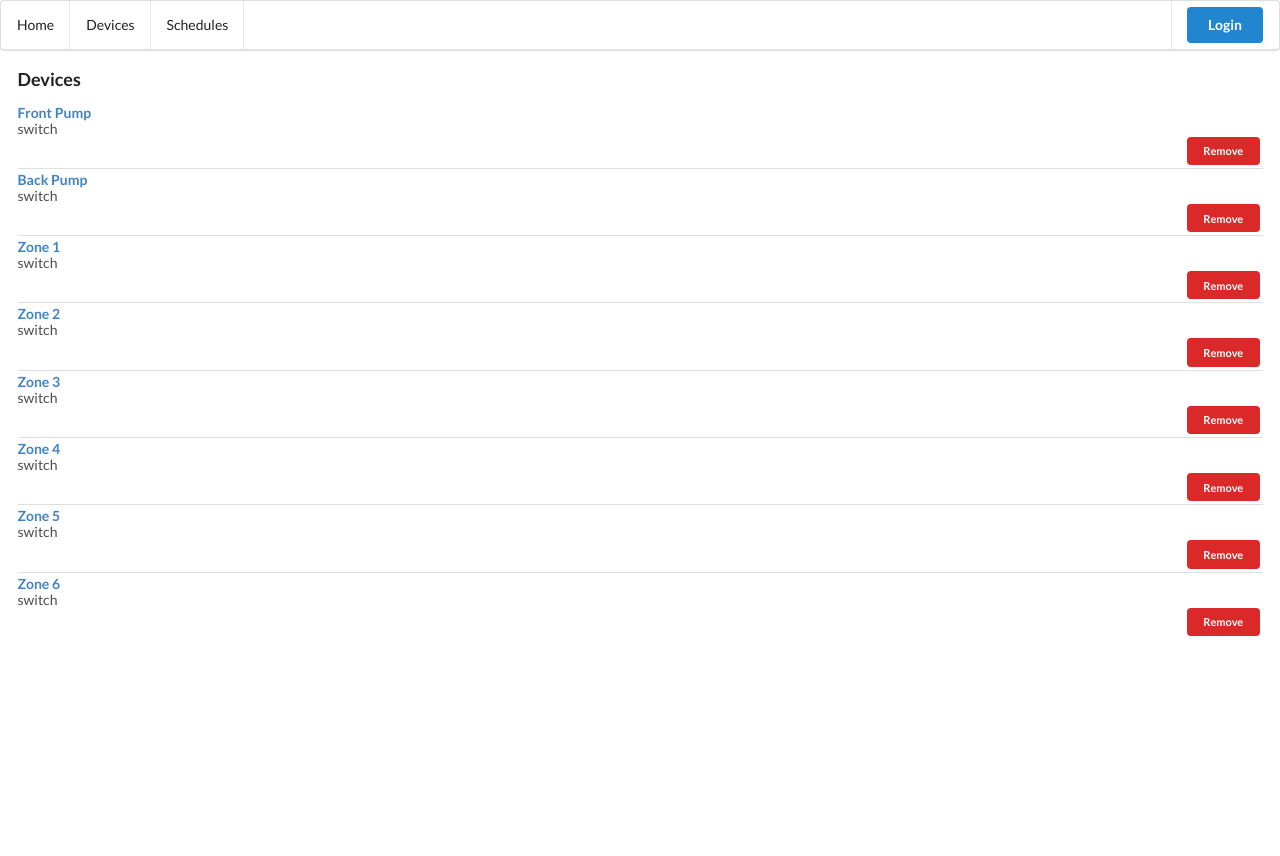
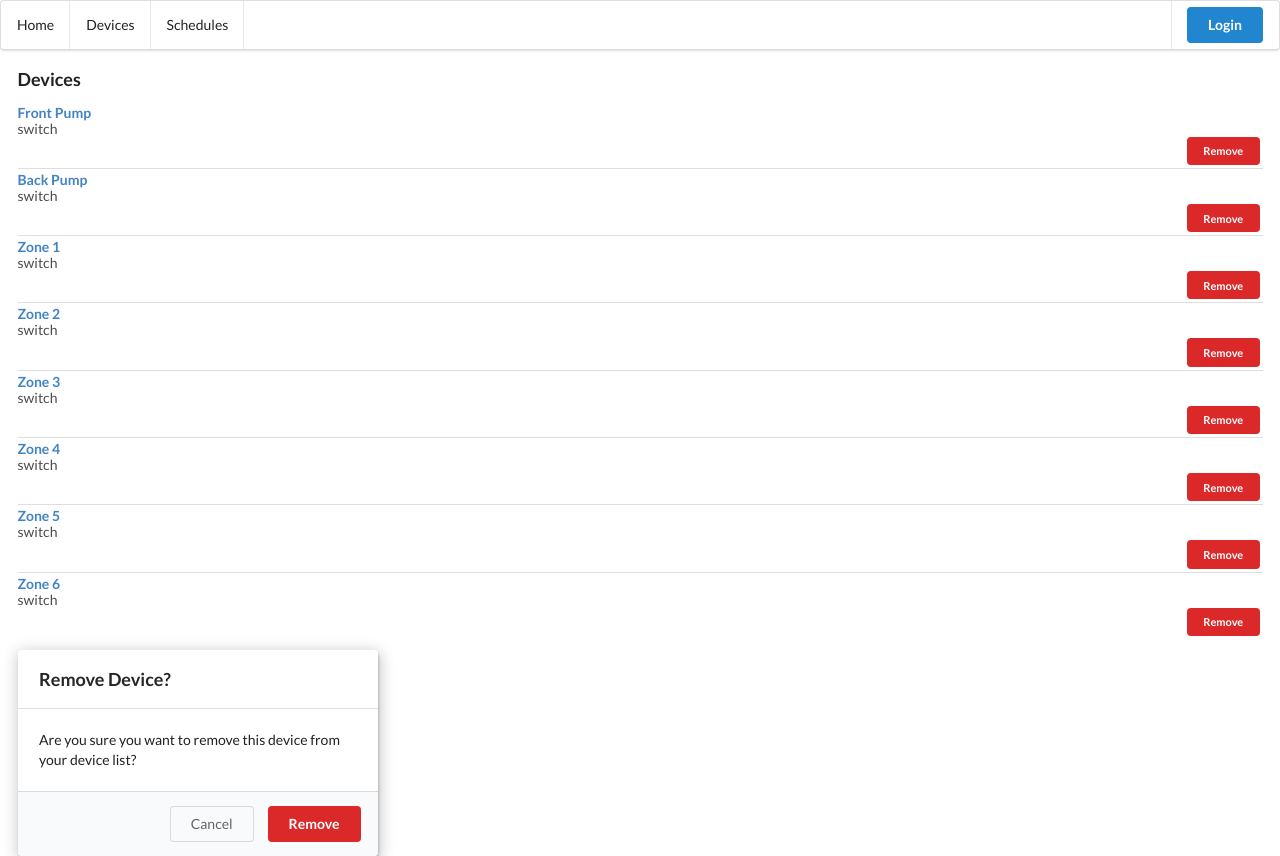
Before and after one commit to Douglas-J-Johnson/rpi-sprinkler-controller-client, a Vue app: page /devices in a window 1280 px wide. Before the commit the page ends 800 px from the top, so only its background shows below. Built offline with nearby package versions, Linux system fonts and the light colour scheme.

Commit message:
make top level Vue object a named export

```diff
--- a/src/components/Devices.vue
+++ b/src/components/Devices.vue
@@ -8,18 +8,38 @@
                     <div class="description">{{ device.type }}</div>
                 </div>
                 <div class="right floated content">
-                    <button class="ui mini negative button" @click="removeDevice(device.id)">
-                        Remove
-                    </button>
+                    <button
+                        class="ui mini negative button"
+                        @click="onInitiateDeviceRemoval(device.id)">Remove</button>
                 </div>
             </div>
         </div>
-
+        <div id="remove-confirmation-modal" class="ui active mini modal">
+            <div class="ui header">
+                Remove Device?
+            </div>
+            <div class="content">
+                <p>Are you sure you want to remove this device from your device list?</p>
+            </div>
+            <div class="actions">
+                <button
+                    class="ui basic cancel button"
+                    @click="onDenyRemoval">Cancel</button>
+                <button
+                    class="ui red approve button"
+                    @click="onConfirmRemoval">Remove</button>
+            </div>
+        </div>
     </div>
 </template>
 
 <script>
-import { mapGetters, mapMutations } from 'vuex';
+import { mapActions, mapGetters } from 'vuex';
+import $ from 'jquery';
+
+const REMOVE_MODAL_ID = '#remove-confirmation-modal';
+const REMOVE_ID_ATTR = 'data-device-id';
+
 
 export default {
     name: 'Devices',
@@ -27,11 +47,18 @@ export default {
         ...mapGetters(['allDevices'])
     },
     methods: {
-        ...mapMutations([
-            'addDevice',
-            'updateDevice',
-            'removeDevice'
-        ])
+        ...mapActions(['removeDevice']),
+        removeDeviceID: function () { return parseInt($(REMOVE_MODAL_ID).attr(REMOVE_ID_ATTR)); },
+        setRemoveDeviceID: function (value) { $(REMOVE_MODAL_ID).attr(REMOVE_ID_ATTR, value); },
+        onInitiateDeviceRemoval: function (id) {
+            this.setRemoveDeviceID(id);
+            // $('#remove-confirmation-modal').modal('show');
+        },
+        onConfirmRemoval: function () {
+            this.removeDevice(this.removeDeviceID());
+            this.setRemoveDeviceID(null);
+        },
+        onDenyRemoval: function () { this.setRemoveDeviceID(null); }
     }
 }
 </script>
--- a/src/main.js
+++ b/src/main.js
@@ -24,7 +24,7 @@ export const router = new VueRouter({
   ]
 });
 
-new Vue({
+export const app = new Vue({
   router,
   store,
   render: h => h(App),
--- a/src/store/modules/devices.js
+++ b/src/store/modules/devices.js
@@ -24,23 +24,28 @@ const getters = {
 };
 
 const mutations = {
-    addDevice: (state, device) => {
+    addDeviceToState: (state, device) => {
         console.log('Add', device);
         // check to see if device is in devices
         // if already in list, warn
         // else add device to list
     },
-    updateDevice: (state, id) => {
+    updateDeviceInState: (state, id) => {
         console.log('Update', id);
         // check to see if device is in devices
         // if already in list, update
         // else error
     },
-    removeDevice: (state, id) => {
-        state.devices = state.devices.filter(device => device.id !== id)
+    removeDeviceFromState: (state, id) => {
+        state.devices = state.devices.filter(device => device.id !== id);
     }
 };
 
-const actions = { };
+const actions = {
+    removeDevice: ({ commit }, id) => {
+        console.log('REMOVE', id);
+        commit('removeDeviceFromState', id);
+    }
+};
 
 export default { state, getters, mutations, actions };
```
